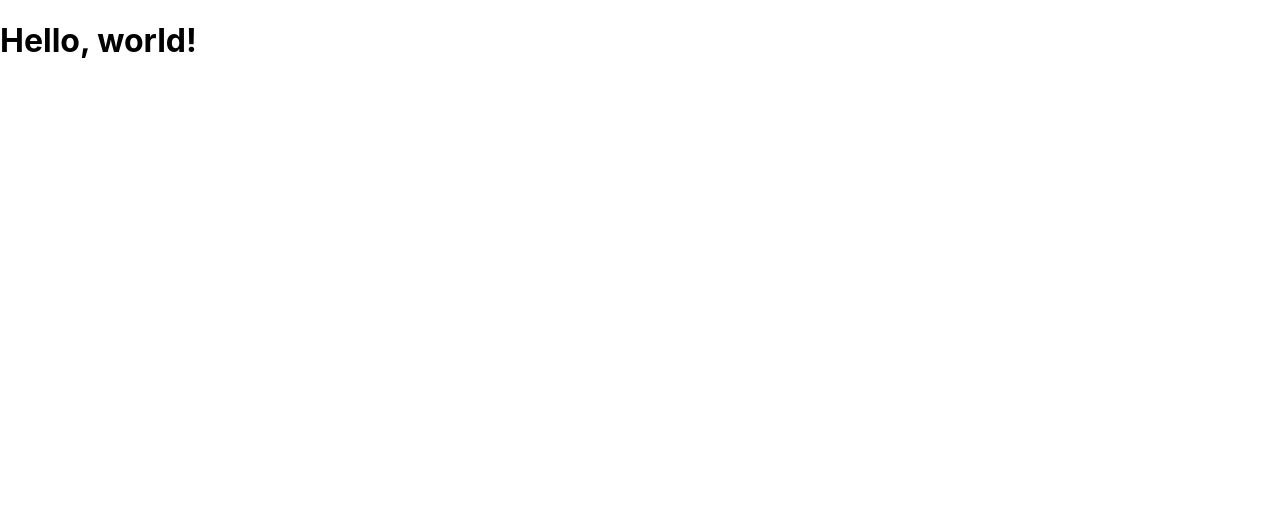
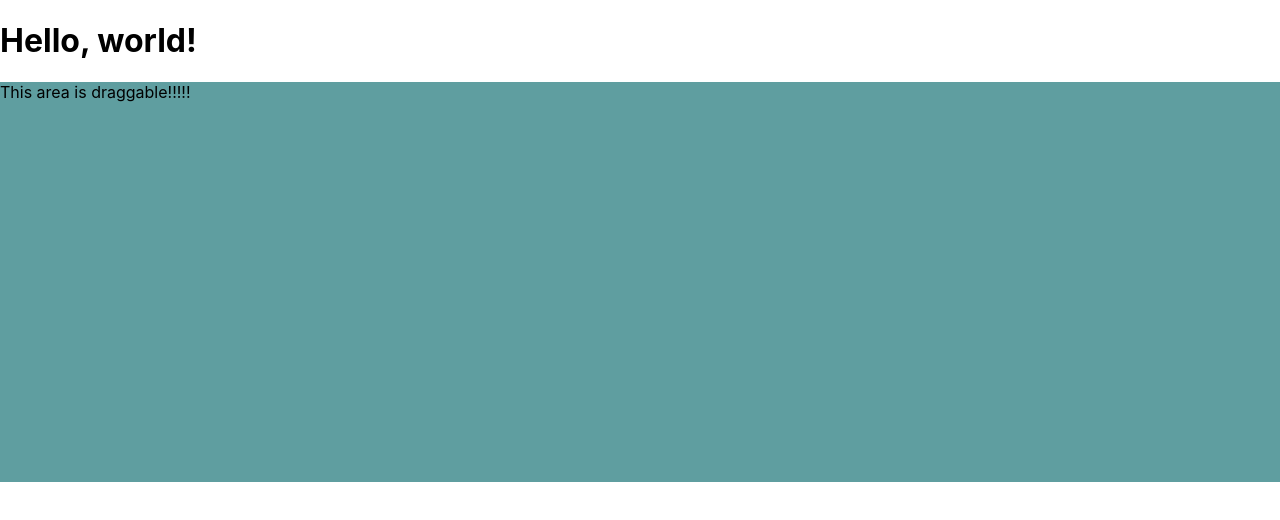
Before and after one commit to utgwkk/20210719-sketch-react-modal-vs-mouseevent, a React (Create React App) app: page / in a window 1280 px wide. Shown: the top 520 px of the page. Built offline with nearby package versions, Linux system fonts and the light colour scheme.

Commit message:
draggable area

```diff
--- a/src/App.tsx
+++ b/src/App.tsx
@@ -1,7 +1,10 @@
+import { Draggable } from "./Draggable";
+
 export const App = () => {
   return (
     <div className="App">
       <h1>Hello, world!</h1>
+      <Draggable />
     </div>
   );
 };
--- /dev/null
+++ b/src/Draggable.module.css
@@ -0,0 +1,5 @@
+.container {
+  width: 100%;
+  height: 50vh;
+  background-color: cadetblue;
+}
--- /dev/null
+++ b/src/Draggable.tsx
@@ -0,0 +1,5 @@
+import styles from "./Draggable.module.css";
+
+export const Draggable = () => {
+  return <div className={styles.container}>This area is draggable!!!!!</div>;
+};
```
